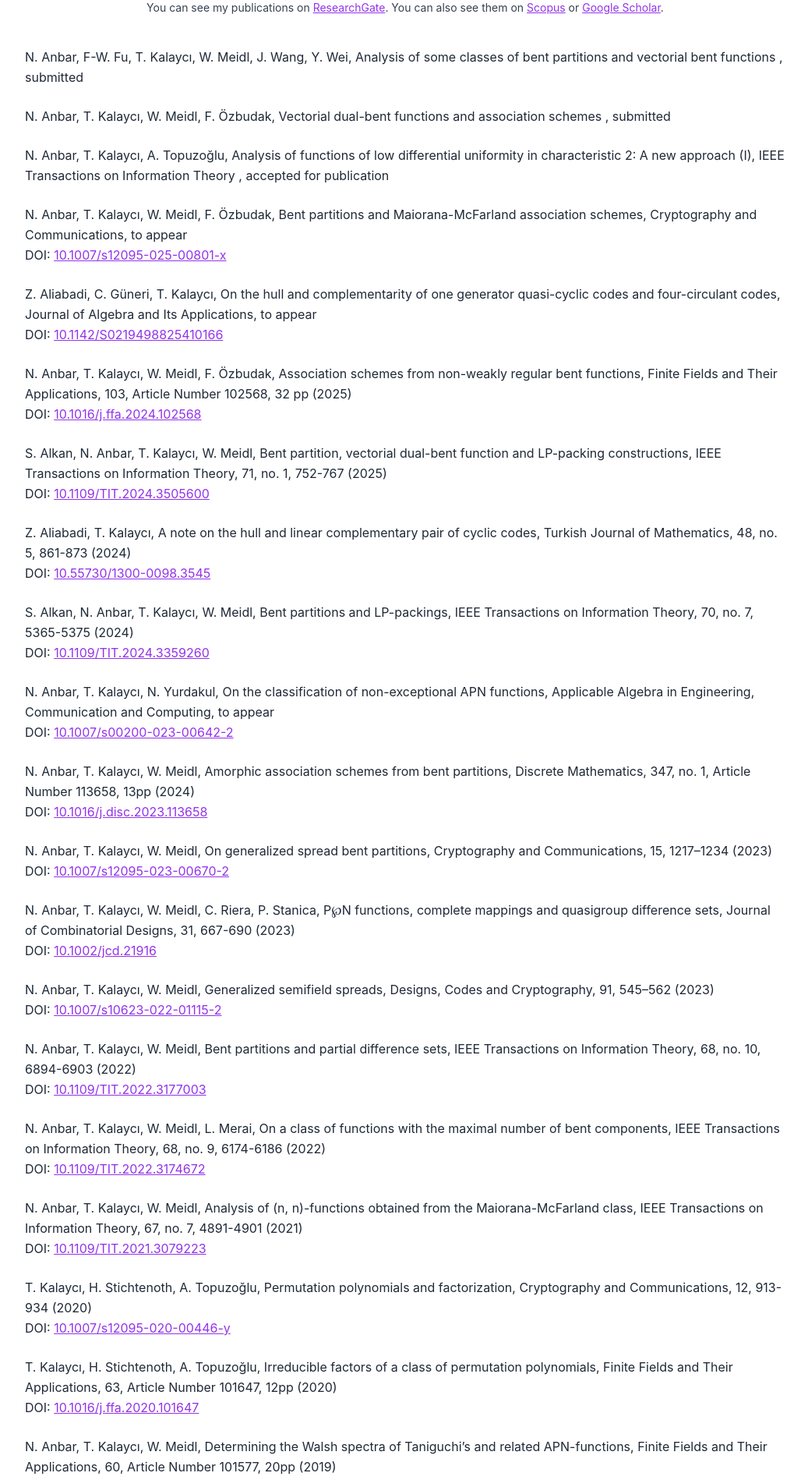
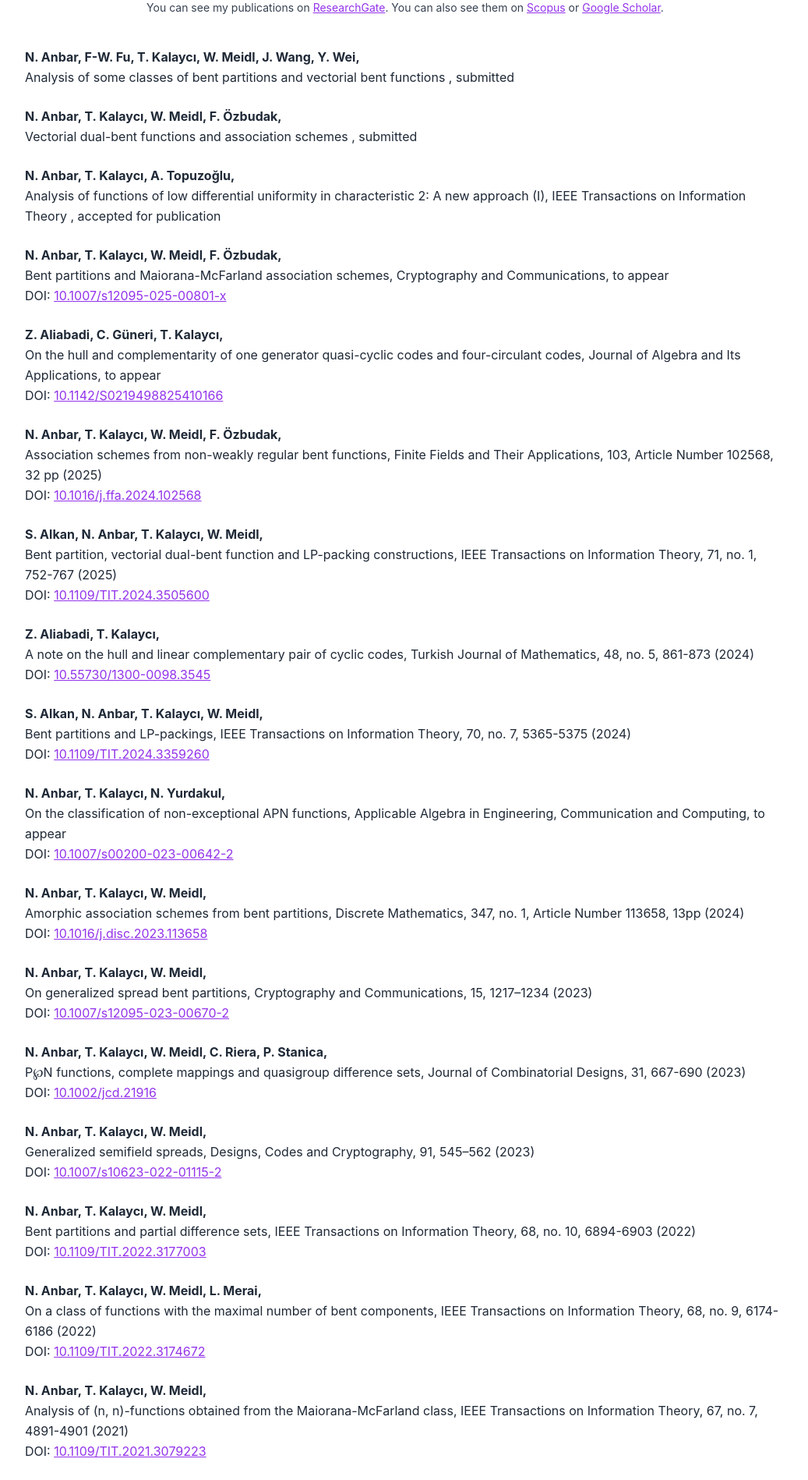
Before and after one commit to mustafa-kalayci/cv-site, a React (Create React App) app: page /publications in a window 1280 px wide. Shown: the part 220-2118 px from the top of the page at 78% size, without its empty margins (120-1157 px from the left). Built offline with nearby package versions, Linux system fonts and the light colour scheme.

Commit message:
düzeltme 4

```diff
--- a/src/Conference.js
+++ b/src/Conference.js
@@ -3,7 +3,7 @@ import React from "react";
 export default function ConferencesAndTalks() {
   return (
     <section className="max-w-5xl mx-auto px-6 py-20 text-gray-800 bg-white">
-      <h1 className="text-3xl md:text-4xl font-bold text-purple-600 mb-10 text-center">
+      <h1 className="text-3xl md:text-4xl font-bold text-purple-600 mb-10 ">
         Conferences & Talks
       </h1>
       <ul className="pl-4 space-y-6 text-gray-800 leading-relaxed">
--- a/src/Home.js
+++ b/src/Home.js
@@ -6,7 +6,7 @@ export default function Home() {
   return (
     <section className="max-w-6xl mx-auto px-6 py-20 text-gray-800 bg-white">
       <motion.h1
-        className="text-4xl md:text-5xl font-bold text-[#744f9c] text-center mb-16"
+        className="text-4xl md:text-5xl font-bold text-[#744f9c]  mb-16"
         initial={{ opacity: 0, y: -20 }}
         animate={{ opacity: 1, y: 0 }}
         transition={{ duration: 0.8 }}
--- a/src/Publications.js
+++ b/src/Publications.js
@@ -3,7 +3,7 @@ import React from "react";
 export default function Publications() {
   return (
     <section className="max-w-5xl mx-auto px-6 py-20 text-gray-800 bg-white">
-      <h1 className="text-3xl md:text-4xl font-bold text-purple-600 mb-10 text-center">
+      <h1 className="text-3xl md:text-4xl font-bold text-purple-600 mb-10 ">
         Publications
       </h1>
       <p className="text-center text-sm text-gray-700 mb-10">
@@ -35,108 +35,109 @@ export default function Publications() {
       </p>
       <div className="space-y-6 text-gray-800 leading-relaxed">
         <p >
-          N. Anbar, F-W. Fu, T. Kalaycı, W. Meidl, J. Wang, Y. Wei,{' '}
+           <strong>N. Anbar, F-W. Fu, T. Kalaycı, W. Meidl, J. Wang, Y. Wei,</strong>{' '}<br />
 
             Analysis of some classes of bent partitions and vectorial bent functions
          , submitted
         </p>
 
         <p>
-          N. Anbar, T. Kalaycı, W. Meidl, F. Özbudak,{' '}
+          <strong>N. Anbar, T. Kalaycı, W. Meidl, F. Özbudak,{' '}</strong><br />
 
             Vectorial dual-bent functions and association schemes
         , submitted
         </p>
 
         <p>
-          N. Anbar, T. Kalaycı, A. Topuzoğlu, Analysis of functions of low differential uniformity in characteristic 2: A new approach (I),{' '}
+           <strong>N. Anbar, T. Kalaycı, A. Topuzoğlu,<br /></strong>
+             Analysis of functions of low differential uniformity in characteristic 2: A new approach (I),{' '}
 
             IEEE Transactions on Information Theory
         , accepted for publication
         </p>
 
         <p>
-          N. Anbar, T. Kalaycı, W. Meidl, F. Özbudak, Bent partitions and Maiorana-McFarland association schemes, Cryptography and Communications, to appear <br />
-          DOI: <a href="https://link.springer.com/article/10.1007/s12095-025-00801-x" target="_blank" rel="noopener noreferrer" className="text-purple-600 underline">10.1007/s12095-025-00801-x</a>
+          <strong>N. Anbar, T. Kalaycı, W. Meidl, F. Özbudak,</strong><br /> Bent partitions and Maiorana-McFarland association schemes, Cryptography and Communications, to appear
+          <br />DOI: <a href="https://link.springer.com/article/10.1007/s12095-025-00801-x" target="_blank" rel="noopener noreferrer" className="text-purple-600 underline">10.1007/s12095-025-00801-x</a>
         </p>
 
         <p>
-          Z. Aliabadi, C. Güneri, T. Kalaycı, On the hull and complementarity of one generator quasi-cyclic codes and four-circulant codes, Journal of Algebra and Its Applications, to appear <br />
-          DOI: <a href="https://www.worldscientific.com/doi/10.1142/S0219498825410166?srsltid=AfmBOorxC2J_UgH2ItacF37orae5M3Z8WsVgbRMrNbD6TAvdAWeUxsJF" target="_blank" rel="noopener noreferrer" className="text-purple-600 underline">10.1142/S0219498825410166</a>
+          <strong>Z. Aliabadi, C. Güneri, T. Kalaycı,</strong> <br /> On the hull and complementarity of one generator quasi-cyclic codes and four-circulant codes, Journal of Algebra and Its Applications, to appear
+          <br />DOI: <a href="https://www.worldscientific.com/doi/10.1142/S0219498825410166?srsltid=AfmBOorxC2J_UgH2ItacF37orae5M3Z8WsVgbRMrNbD6TAvdAWeUxsJF" target="_blank" rel="noopener noreferrer" className="text-purple-600 underline">10.1142/S0219498825410166</a>
         </p>
 
         <p>
-          N. Anbar, T. Kalaycı, W. Meidl, F. Özbudak, Association schemes from non-weakly regular bent functions, Finite Fields and Their Applications, 103, Article Number 102568, 32 pp (2025) <br />
+          <strong>N. Anbar, T. Kalaycı, W. Meidl, F. Özbudak,</strong><br /> Association schemes from non-weakly regular bent functions, Finite Fields and Their Applications, 103, Article Number 102568, 32 pp (2025) <br />
           DOI: <a href="https://www.sciencedirect.com/science/article/abs/pii/S1071579724002077" target="_blank" rel="noopener noreferrer" className="text-purple-600 underline">10.1016/j.ffa.2024.102568</a>
         </p>
 
         <p>
-          S. Alkan, N. Anbar, T. Kalaycı, W. Meidl, Bent partition, vectorial dual-bent function and LP-packing constructions, IEEE Transactions on Information Theory, 71, no. 1, 752-767 (2025) <br />
+          <strong>S. Alkan, N. Anbar, T. Kalaycı, W. Meidl,</strong><br /> Bent partition, vectorial dual-bent function and LP-packing constructions, IEEE Transactions on Information Theory, 71, no. 1, 752-767 (2025) <br />
           DOI: <a href="https://ieeexplore.ieee.org/document/10766623" target="_blank" rel="noopener noreferrer" className="text-purple-600 underline">10.1109/TIT.2024.3505600</a>
         </p>
 
         <p>
-          Z. Aliabadi, T. Kalaycı, A note on the hull and linear complementary pair of cyclic codes, Turkish Journal of Mathematics, 48, no. 5, 861-873 (2024) <br />
+          <strong>Z. Aliabadi, T. Kalaycı, </strong> <br />A note on the hull and linear complementary pair of cyclic codes, Turkish Journal of Mathematics, 48, no. 5, 861-873 (2024) <br />
           DOI: <a href="https://journals.tubitak.gov.tr/math/vol48/iss5/4/" target="_blank" rel="noopener noreferrer" className="text-purple-600 underline">10.55730/1300-0098.3545</a>
         </p>
 
         <p>
-          S. Alkan, N. Anbar, T. Kalaycı, W. Meidl, Bent partitions and LP-packings, IEEE Transactions on Information Theory, 70, no. 7, 5365-5375 (2024) <br />
+          <strong>S. Alkan, N. Anbar, T. Kalaycı, W. Meidl,</strong> <br />Bent partitions and LP-packings, IEEE Transactions on Information Theory, 70, no. 7, 5365-5375 (2024) <br />
           DOI: <a href="https://ieeexplore.ieee.org/document/10415404/authors#authors" target="_blank" rel="noopener noreferrer" className="text-purple-600 underline">10.1109/TIT.2024.3359260</a>
         </p>
 
         <p>
-          N. Anbar, T. Kalaycı, N. Yurdakul, On the classification of non-exceptional APN functions, Applicable Algebra in Engineering, Communication and Computing, to appear <br />
+          <strong>N. Anbar, T. Kalaycı, N. Yurdakul,</strong><br /> On the classification of non-exceptional APN functions, Applicable Algebra in Engineering, Communication and Computing, to appear <br />
           DOI: <a href="https://link.springer.com/article/10.1007/s00200-023-00642-2" target="_blank" rel="noopener noreferrer" className="text-purple-600 underline">10.1007/s00200-023-00642-2</a>
         </p>
 
         <p>
-          N. Anbar, T. Kalaycı, W. Meidl, Amorphic association schemes from bent partitions, Discrete Mathematics, 347, no. 1, Article Number 113658, 13pp (2024) <br />
+          <strong>N. Anbar, T. Kalaycı, W. Meidl,</strong><br /> Amorphic association schemes from bent partitions, Discrete Mathematics, 347, no. 1, Article Number 113658, 13pp (2024) <br />
           DOI: <a href="https://www.semanticscholar.org/paper/Amorphic-association-schemes-from-bent-partitions-Anbar-Kalayc%C4%B1/8a2fda2dd26b43990bc791eed0c9866f453b7c71" target="_blank" rel="noopener noreferrer" className="text-purple-600 underline">10.1016/j.disc.2023.113658</a>
         </p>
 
         <p>
-          N. Anbar, T. Kalaycı, W. Meidl, On generalized spread bent partitions, Cryptography and Communications, 15, 1217–1234 (2023) <br />
+          <strong>N. Anbar, T. Kalaycı, W. Meidl,</strong><br /> On generalized spread bent partitions, Cryptography and Communications, 15, 1217–1234 (2023) <br />
           DOI: <a href="https://link.springer.com/article/10.1007/s12095-023-00670-2" target="_blank" rel="noopener noreferrer" className="text-purple-600 underline">10.1007/s12095-023-00670-2</a>
         </p>
 
         <p>
-          N. Anbar, T. Kalaycı, W. Meidl, C. Riera, P. Stanica, P℘N functions, complete mappings and quasigroup difference sets, Journal of Combinatorial Designs, 31, 667-690 (2023) <br />
+          <strong>N. Anbar, T. Kalaycı, W. Meidl, C. Riera, P. Stanica,</strong><br />P℘N functions, complete mappings and quasigroup difference sets, Journal of Combinatorial Designs, 31, 667-690 (2023) <br />
           DOI: <a href="https://onlinelibrary.wiley.com/doi/abs/10.1002/jcd.21916" target="_blank" rel="noopener noreferrer" className="text-purple-600 underline">10.1002/jcd.21916</a>
         </p>
 
         <p>
-          N. Anbar, T. Kalaycı, W. Meidl, Generalized semifield spreads, Designs, Codes and Cryptography, 91, 545–562 (2023) <br />
+          <strong>N. Anbar, T. Kalaycı, W. Meidl,</strong> <br />Generalized semifield spreads, Designs, Codes and Cryptography, 91, 545–562 (2023) <br />
           DOI: <a href="https://link.springer.com/article/10.1007/s10623-022-01115-2" target="_blank" rel="noopener noreferrer" className="text-purple-600 underline">10.1007/s10623-022-01115-2</a>
         </p>
 
         <p>
-          N. Anbar, T. Kalaycı, W. Meidl, Bent partitions and partial difference sets, IEEE Transactions on Information Theory, 68, no. 10, 6894-6903 (2022) <br />
+          <strong>N. Anbar, T. Kalaycı, W. Meidl, </strong> <br />Bent partitions and partial difference sets, IEEE Transactions on Information Theory, 68, no. 10, 6894-6903 (2022) <br />
           DOI: <a href="https://ieeexplore.ieee.org/document/9779734" target="_blank" rel="noopener noreferrer" className="text-purple-600 underline">10.1109/TIT.2022.3177003</a>
         </p>
 
         <p>
-          N. Anbar, T. Kalaycı, W. Meidl, L. Merai, On a class of functions with the maximal number of bent components, IEEE Transactions on Information Theory, 68, no. 9, 6174-6186 (2022) <br />
+          <strong>N. Anbar, T. Kalaycı, W. Meidl, L. Merai,</strong> <br /> On a class of functions with the maximal number of bent components, IEEE Transactions on Information Theory, 68, no. 9, 6174-6186 (2022) <br />
           DOI: <a href="https://ieeexplore.ieee.org/document/9773173" target="_blank" rel="noopener noreferrer" className="text-purple-600 underline">10.1109/TIT.2022.3174672</a>
         </p>
 
         <p>
-          N. Anbar, T. Kalaycı, W. Meidl, Analysis of (n, n)-functions obtained from the Maiorana-McFarland class, IEEE Transactions on Information Theory, 67, no. 7, 4891-4901 (2021) <br />
+         <strong> N. Anbar, T. Kalaycı, W. Meidl,</strong> <br />Analysis of (n, n)-functions obtained from the Maiorana-McFarland class, IEEE Transactions on Information Theory, 67, no. 7, 4891-4901 (2021) <br />
           DOI: <a href="https://ieeexplore.ieee.org/document/9427507" target="_blank" rel="noopener noreferrer" className="text-purple-600 underline">10.1109/TIT.2021.3079223</a>
         </p>
 
         <p>
-          T. Kalaycı, H. Stichtenoth, A. Topuzoğlu, Permutation polynomials and factorization, Cryptography and Communications, 12, 913-934 (2020) <br />
+          <strong>T. Kalaycı, H. Stichtenoth, A. Topuzoğlu,</strong><br /> Permutation polynomials and factorization, Cryptography and Communications, 12, 913-934 (2020) <br />
           DOI: <a href="https://link.springer.com/article/10.1007/s12095-020-00446-y" target="_blank" rel="noopener noreferrer" className="text-purple-600 underline">10.1007/s12095-020-00446-y</a>
         </p>
 
         <p>
-          T. Kalaycı, H. Stichtenoth, A. Topuzoğlu, Irreducible factors of a class of permutation polynomials, Finite Fields and Their Applications, 63, Article Number 101647, 12pp (2020) <br />
+          <strong>T. Kalaycı, H. Stichtenoth, A. Topuzoğlu,</strong>  <br />Irreducible factors of a class of permutation polynomials, Finite Fields and Their Applications, 63, Article Number 101647, 12pp (2020) <br />
           DOI: <a href="https://www.sciencedirect.com/science/article/pii/S1071579720300162" target="_blank" rel="noopener noreferrer" className="text-purple-600 underline">10.1016/j.ffa.2020.101647</a>
         </p>
 
         <p>
-          N. Anbar, T. Kalaycı, W. Meidl, Determining the Walsh spectra of Taniguchi’s and related APN-functions, Finite Fields and Their Applications, 60, Article Number 101577, 20pp (2019) <br />
+         <strong> N. Anbar, T. Kalaycı, W. Meidl, </strong>  <br />Determining the Walsh spectra of Taniguchi’s and related APN-functions, Finite Fields and Their Applications, 60, Article Number 101577, 20pp (2019) <br />
           DOI: <a href="https://www.sciencedirect.com/science/article/pii/S1071579719300802" target="_blank" rel="noopener noreferrer" className="text-purple-600 underline">10.1016/j.ffa.2019.101577</a>
         </p>
       </div>
```
